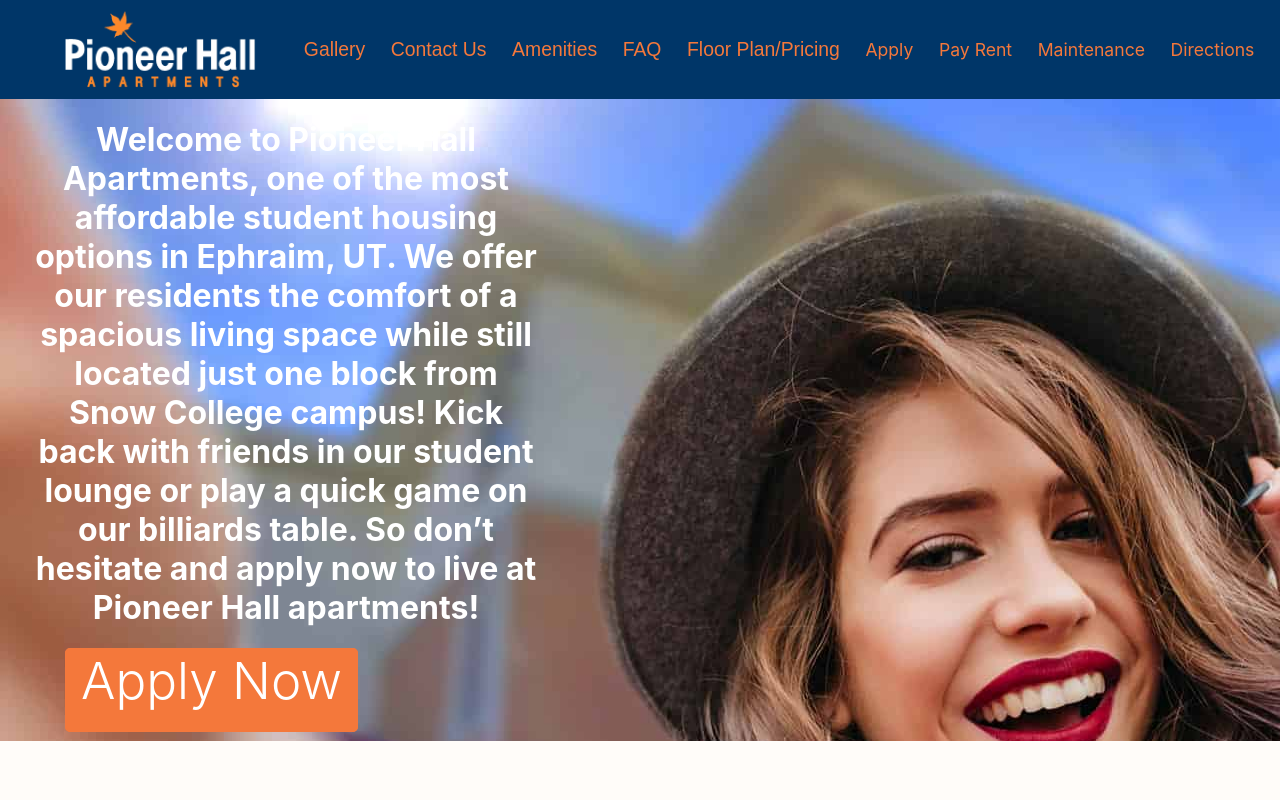
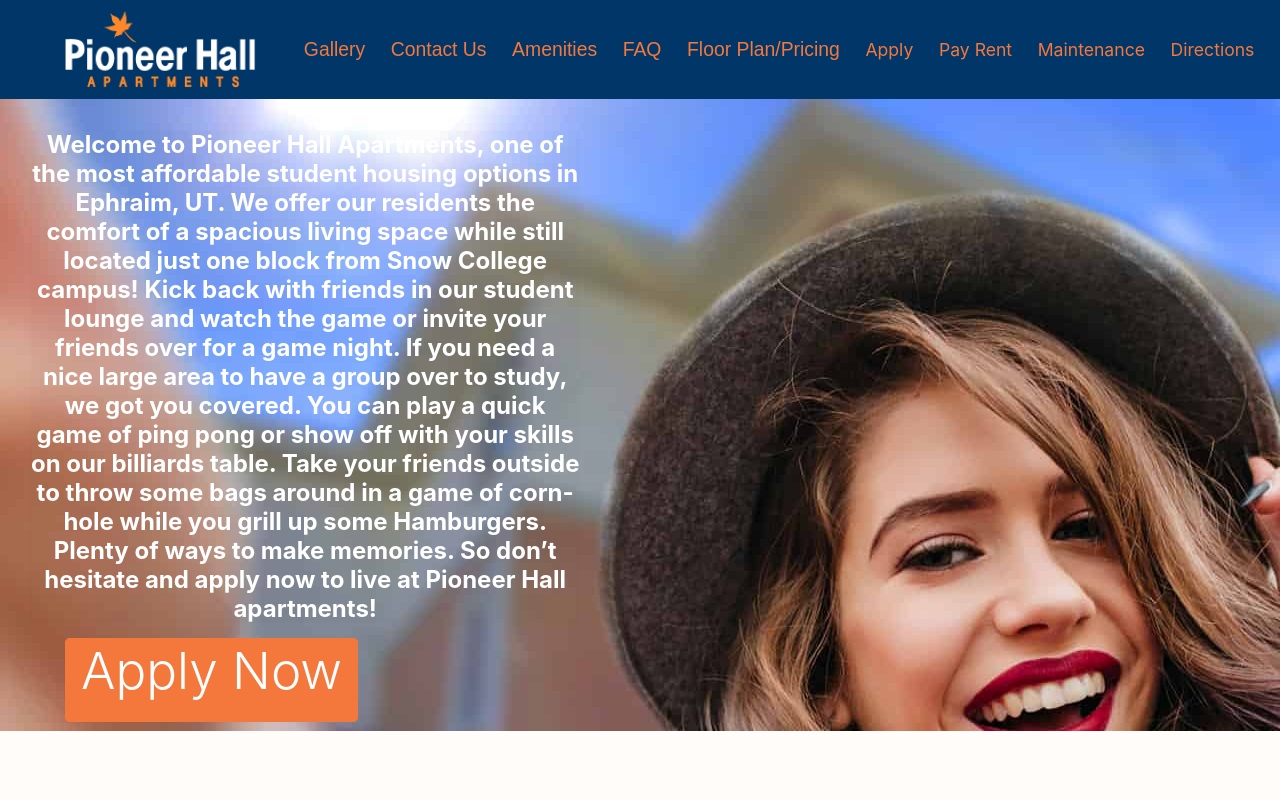
Before and after one commit to krydge/SanpeteValleyRealtyPioneerHallApt, a React (Create React App) app in the folder s-v-r-pioneer-hall-apt/: page / in a window 1280 px wide. Shown: the top 800 px of the page. Built offline with nearby package versions, Linux system fonts and the light colour scheme.

Commit message:
altered amenities and nofification

```diff
--- a/s-v-r-pioneer-hall-apt/src/Components/Amenity/community.json
+++ b/s-v-r-pioneer-hall-apt/src/Components/Amenity/community.json
@@ -31,5 +31,23 @@
     {
         "Name": "TV Lounge",
         "key": 9
+    },
+    {
+        "Name": "Ping Pong Table",
+        "key": 11
+    }
+    ,
+    {
+        "Name": "Corn-Hole",
+        "key": 12
+    },
+    {
+        "Name": "BBQ Area",
+        "key": 13
+    }
+    ,
+    {
+        "Name": "Study/Game Room",
+        "key": 14
     }
 ]
--- a/s-v-r-pioneer-hall-apt/src/Components/Notifications/NoteStyle.css
+++ b/s-v-r-pioneer-hall-apt/src/Components/Notifications/NoteStyle.css
@@ -11,14 +11,15 @@
     color: White;
     transition: background-image 1s;
     padding: 30px;
-    padding-top:0px;
+    padding-top:15px;
     margin: 0px
 }
 
 .NotesContainer h1 {
     float: left;
-    width: 40vw;
-
+    width: 43vw;
+    font-size: x-large;
+    background:rgba(0,0,0,0.01);
 }
 
 @media (max-width:915px) {
--- a/s-v-r-pioneer-hall-apt/src/Components/Notifications/Notifications.jsx
+++ b/s-v-r-pioneer-hall-apt/src/Components/Notifications/Notifications.jsx
@@ -5,7 +5,7 @@ function Notifications() {
     return (
         <div >
             <div className="NotesContainer" >
-                <h1>Welcome to Pioneer Hall Apartments, one of the most affordable student housing options in Ephraim, UT. We offer our residents the comfort of a spacious living space while still located just one block from Snow College campus!  Kick back with friends in our student lounge or play a quick game on our billiards table.  So don’t hesitate and apply now to live at Pioneer Hall apartments!</h1>
+                <h1>Welcome to Pioneer Hall Apartments, one of the most affordable student housing options in Ephraim, UT. We offer our residents the comfort of a spacious living space while still located just one block from Snow College campus! Kick back with friends in our student lounge and watch the game or invite your friends over for a game night. If you need a nice large area to have a group over to study, we got you covered. You can  play a quick game of ping pong or show off with your skills on our billiards table. Take your friends outside to throw some bags around in a game of corn-hole while you grill up some Hamburgers. Plenty of ways to make memories.  So don’t hesitate and apply now to live at Pioneer Hall apartments!</h1>
                 <ApplyNow className="ApplyButton"></ApplyNow>
             </div>
         </div>
```
